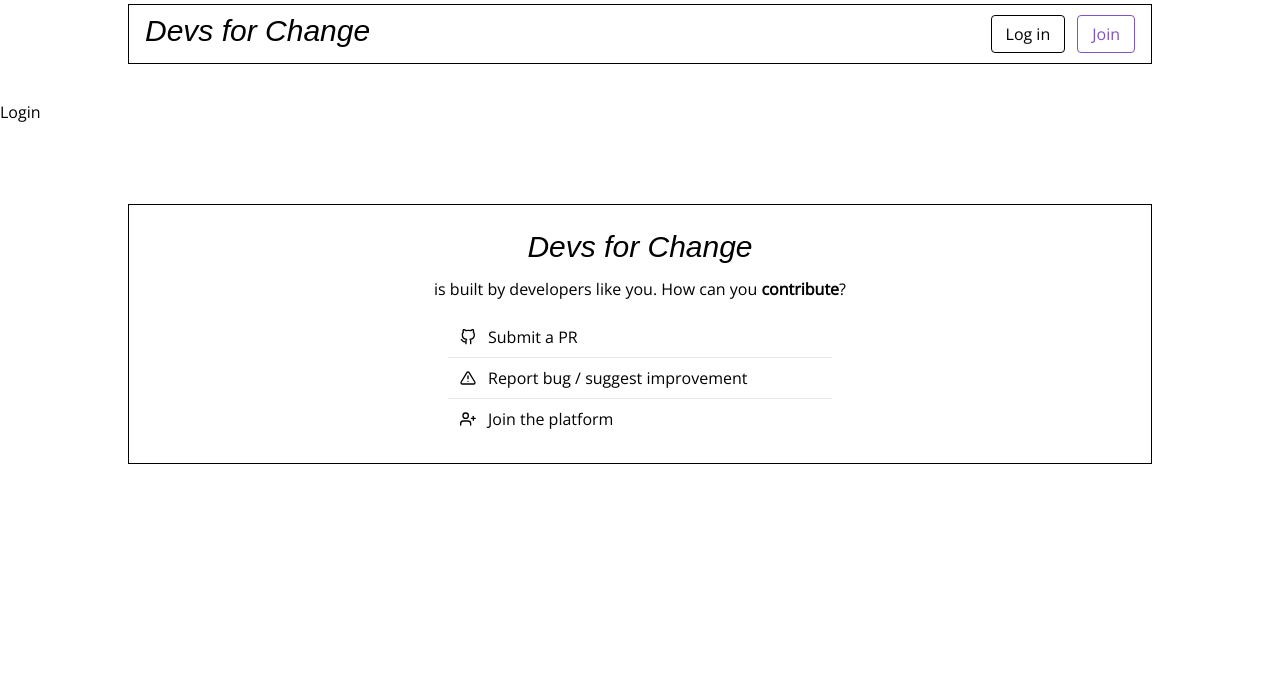
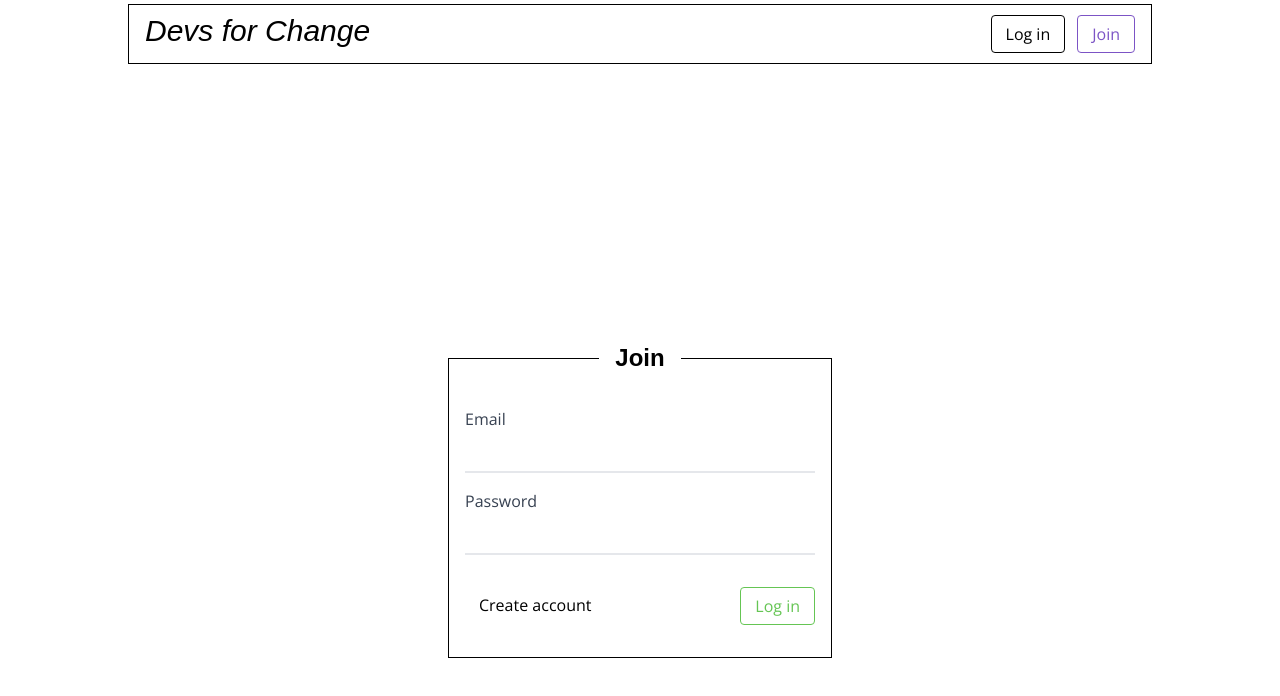
Before and after one commit to arnaugomez/devs4change.next, a Next.js app: page /login in a window 1280 px wide. Shown: the top 696 px of the page. Built offline with nearby package versions, Linux system fonts and the light colour scheme; a web font is replaced by a local one.

Commit message:
Login route and functionality

```diff
--- a/pages/join/index.tsx
+++ b/pages/join/index.tsx
@@ -1,46 +1,48 @@
 import { Formik, FormikHelpers } from "formik";
 import Link from "next/link";
-import React, { useEffect } from "react";
+import React from "react";
 import Button from "../../src/common/view/components/atoms/Button";
 import InputText from "../../src/common/view/components/forms/InputText";
 import LoginFormCard from "../../src/user/view/components/LoginFormCard";
 import * as yup from "yup";
 import { useUserStore } from "../../src/user/view/store/userStore";
-import { useRouter } from "next/router";
 import { UserType } from "../../src/user/domain/UserType";
+import { useLoginRedirect } from "../../src/user/view/hooks/useLoginRedirect";
 
 interface FormValues {
-  userName: string;
+  displayName: string;
   email: string;
   password: string;
 }
 
 const initialValues: FormValues = {
-  userName: "",
+  displayName: "",
   email: "",
   password: "",
 };
 
 const schema = yup.object().shape({
-  userName: yup.string().required(),
+  displayName: yup.string().required(),
   email: yup.string().email().required(),
   password: yup.string().required(),
 });
 
 export default function Join() {
-  const router = useRouter();
-  const { user, register } = useUserStore();
+  useLoginRedirect();
+  const { register } = useUserStore();
 
-  async function onSubmit(values: FormValues, helpers: FormikHelpers<FormValues>) {
-    await register(values.userName, values.email, values.password, UserType.DEV);
+  async function onSubmit(
+    values: FormValues,
+    helpers: FormikHelpers<FormValues>
+  ) {
+    await register(
+      values.displayName,
+      values.email,
+      values.password,
+      UserType.DEV
+    );
     helpers.setSubmitting(false);
   }
-
-  useEffect(() => {
-    if (user) {
-      router.push("/profile");
-    }
-  }, [user, router]);
 
   return (
     <LoginFormCard title="Join">
@@ -62,11 +64,13 @@ export default function Join() {
             <InputText
               label="Username"
               type="text"
-              name="userName"
-              value={values.userName}
+              name="displayName"
+              value={values.displayName}
               onChange={handleChange}
               onBlur={handleBlur}
-              error={errors.userName && touched.userName && errors.userName}
+              error={
+                errors.displayName && touched.displayName && errors.displayName
+              }
             />
             <InputText
               label="Email"
@@ -87,9 +91,9 @@ export default function Join() {
               error={errors.password && touched.password && errors.password}
             />
             <div className="pt-4 flex justify-between space-x-4">
-              <Link href="/" passHref>
+              <Link href="/join/nonprofit" passHref>
                 <Button hasBorder={false} isLink color="black">
-                  Join as a non-profit
+                  I am a non-profit
                 </Button>
               </Link>
               {isSubmitting ? (
--- a/pages/join/nonprofit.tsx
+++ b/pages/join/nonprofit.tsx
@@ -1,36 +1,51 @@
-import { Formik } from "formik";
+import { Formik, FormikHelpers } from "formik";
 import Link from "next/link";
-import React, { useState } from "react";
+import React from "react";
 import Button from "../../src/common/view/components/atoms/Button";
 import InputText from "../../src/common/view/components/forms/InputText";
 import LoginFormCard from "../../src/user/view/components/LoginFormCard";
 import * as yup from "yup";
+import { useUserStore } from "../../src/user/view/store/userStore";
+import { UserType } from "../../src/user/domain/UserType";
+import { useLoginRedirect } from "../../src/user/view/hooks/useLoginRedirect";
 
 interface FormValues {
-  user: string;
+  displayName: string;
   email: string;
   password: string;
 }
 
 const initialValues: FormValues = {
-  user: "",
+  displayName: "",
   email: "",
   password: "",
 };
 
 const schema = yup.object().shape({
-  user: yup.string().required(),
+  displayName: yup.string().required(),
   email: yup.string().email().required(),
   password: yup.string().required(),
 });
 
 export default function JoinNonprofit() {
-  function onSubmit(values: FormValues) {
-    console.log(`Submit ${values.email} ${values.password} ${values.user}`);
+  useLoginRedirect();
+  const { register } = useUserStore();
+
+  async function onSubmit(
+    values: FormValues,
+    helpers: FormikHelpers<FormValues>
+  ) {
+    await register(
+      values.displayName,
+      values.email,
+      values.password,
+      UserType.NONPROFIT
+    );
+    helpers.setSubmitting(false);
   }
 
   return (
-    <LoginFormCard title="Join as a non-profit">
+    <LoginFormCard title="Join as a nonprofit">
       <Formik
         initialValues={initialValues}
         onSubmit={onSubmit}
@@ -49,11 +64,13 @@ export default function JoinNonprofit() {
             <InputText
               label="Username"
               type="text"
-              name="user"
-              value={values.user}
+              name="displayName"
+              value={values.displayName}
               onChange={handleChange}
               onBlur={handleBlur}
-              error={errors.user && touched.user && errors.user}
+              error={
+                errors.displayName && touched.displayName && errors.displayName
+              }
             />
             <InputText
               label="Email"
@@ -74,12 +91,16 @@ export default function JoinNonprofit() {
               error={errors.password && touched.password && errors.password}
             />
             <div className="pt-4 flex justify-between space-x-4">
-              <Link href="/" passHref>
+              <Link href="/join" passHref>
                 <Button hasBorder={false} isLink color="black">
-                  Join as a dev
+                  I am a developer
                 </Button>
               </Link>
-              <Button type="submit">Create account</Button>
+              {isSubmitting ? (
+                <span>Submitting...</span>
+              ) : (
+                <Button type="submit">Create account</Button>
+              )}
             </div>
           </form>
         )}
--- a/pages/login/index.tsx
+++ b/pages/login/index.tsx
@@ -1,10 +1,90 @@
-import React from 'react'
+import { Formik, FormikHelpers } from "formik";
+import Link from "next/link";
+import React from "react";
+import Button from "../../src/common/view/components/atoms/Button";
+import InputText from "../../src/common/view/components/forms/InputText";
+import LoginFormCard from "../../src/user/view/components/LoginFormCard";
+import * as yup from "yup";
+import { useUserStore } from "../../src/user/view/store/userStore";
+import { useLoginRedirect } from "../../src/user/view/hooks/useLoginRedirect";
 
-export default function Login() {
+interface FormValues {
+  email: string;
+  password: string;
+}
+
+const initialValues: FormValues = {
+  email: "",
+  password: "",
+};
+
+const schema = yup.object().shape({
+  email: yup.string().email().required(),
+  password: yup.string().required(),
+});
+
+export default function JoinNonprofit() {
+  useLoginRedirect();
+  const { login } = useUserStore();
+
+  async function onSubmit(
+    values: FormValues,
+    helpers: FormikHelpers<FormValues>
+  ) {
+    await login(values.email, values.password);
+    helpers.setSubmitting(false);
+  }
+
   return (
-    <div>
-      Login
-
-    </div>
-  )
+    <LoginFormCard title="Join">
+      <Formik
+        initialValues={initialValues}
+        onSubmit={onSubmit}
+        validationSchema={schema}
+      >
+        {({
+          values,
+          errors,
+          touched,
+          handleChange,
+          handleBlur,
+          handleSubmit,
+          isSubmitting,
+        }) => (
+          <form noValidate onSubmit={handleSubmit}>
+            <InputText
+              label="Email"
+              type="email"
+              name="email"
+              value={values.email}
+              onChange={handleChange}
+              onBlur={handleBlur}
+              error={errors.email && touched.email && errors.email}
+            />
+            <InputText
+              label="Password"
+              type="password"
+              name="password"
+              value={values.password}
+              onChange={handleChange}
+              onBlur={handleBlur}
+              error={errors.password && touched.password && errors.password}
+            />
+            <div className="pt-4 flex justify-between space-x-4">
+              <Link href="/join" passHref>
+                <Button hasBorder={false} isLink color="black">
+                  Create account
+                </Button>
+              </Link>
+              {isSubmitting ? (
+                <span>Submitting...</span>
+              ) : (
+                <Button type="submit">Log in</Button>
+              )}
+            </div>
+          </form>
+        )}
+      </Formik>
+    </LoginFormCard>
+  );
 }
--- a/src/user/data/transformers/firebaseUserToUser.ts
+++ b/src/user/data/transformers/firebaseUserToUser.ts
@@ -3,13 +3,11 @@ import { User } from "../../domain/User";
 import { UserType } from "../../domain/UserType";
 import { DocumentData, DocumentSnapshot } from "firebase/firestore";
 
-export function firebaseUserToUser(snapshot: DocumentSnapshot<DocumentData>): User {
-  const data = snapshot.data()
+export function firebaseUserToUser(
+  snapshot: DocumentSnapshot<DocumentData>
+): User {
+  const { id } = snapshot;
+  const { email, displayName, type } = snapshot.data();
 
-  return {
-    id: snapshot.id,
-    email: data.email,
-    name: data.displayName,
-    type: UserType[data.type],
-  };
+  return { id, email, displayName, type: UserType[type] };
 }
--- a/src/user/domain/User.ts
+++ b/src/user/domain/User.ts
@@ -2,7 +2,7 @@ import { UserType } from "./UserType";
 
 export interface User {
   id: string;
-  name: string;
+  displayName: string;
   email: string;
   type: UserType;
 }
--- /dev/null
+++ b/src/user/view/hooks/useLoginRedirect.ts
@@ -0,0 +1,14 @@
+import { useRouter } from "next/router";
+import { useEffect } from "react";
+import { useUserStore } from "../store/userStore";
+
+export function useLoginRedirect(route?: string) {
+  const router = useRouter();
+  const { user } = useUserStore();
+
+  useEffect(() => {
+    if (user) {
+      router.push(route || "/dashboard");
+    }
+  }, [user, router, route]);
+}
--- /dev/null
+++ b/src/user/view/hooks/useLogoutRedirect.ts
@@ -0,0 +1,14 @@
+import { useRouter } from "next/router";
+import { useEffect } from "react";
+import { useUserStore } from "../store/userStore";
+
+export function useLogoutRedirect(route?: string) {
+  const router = useRouter();
+  const { user } = useUserStore();
+
+  useEffect(() => {
+    if (!user) {
+      router.push(route || "/login");
+    }
+  }, [user, router, route]);
+}
--- a/src/user/view/store/userStore.ts
+++ b/src/user/view/store/userStore.ts
@@ -14,26 +14,35 @@ export function useUserStore() {
   const [user, setUser] = useRecoilState(userState);
   const { errorAlert } = useAlertsStore();
 
+  async function login(email: string, password: string) {
+    try {
+      const newUser = await new UserRepository().login(email, password);
+      setUser(newUser);
+    } catch (e) {
+      console.error(e);
+      errorAlert(e.message);
+    }
+  }
+
   async function register(
-    userName: string,
+    displayName: string,
     email: string,
     password: string,
     userType: UserType
   ) {
     try {
       const newUser = await new UserRepository().register(
-        userName,
+        displayName,
         email,
         password,
         userType
       );
-      console.log(newUser);
       setUser(newUser);
     } catch (e) {
-      console.log(e);
+      console.error(e);
       errorAlert(e.message);
     }
   }
 
-  return { user, register };
+  return { user, login, register };
 }
```
Also changed, not shown: src/user/data/UserRepository.ts (+19 -8 lines).
